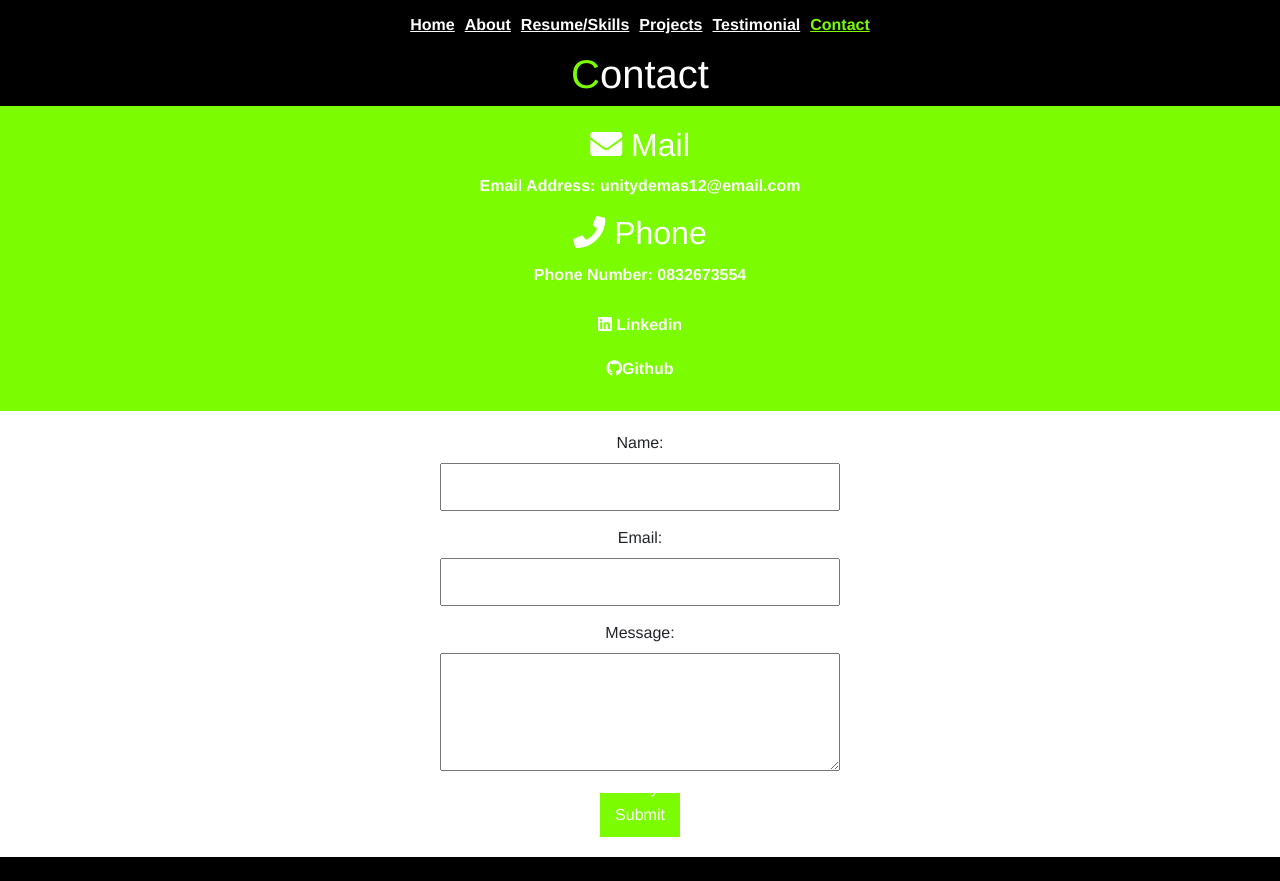
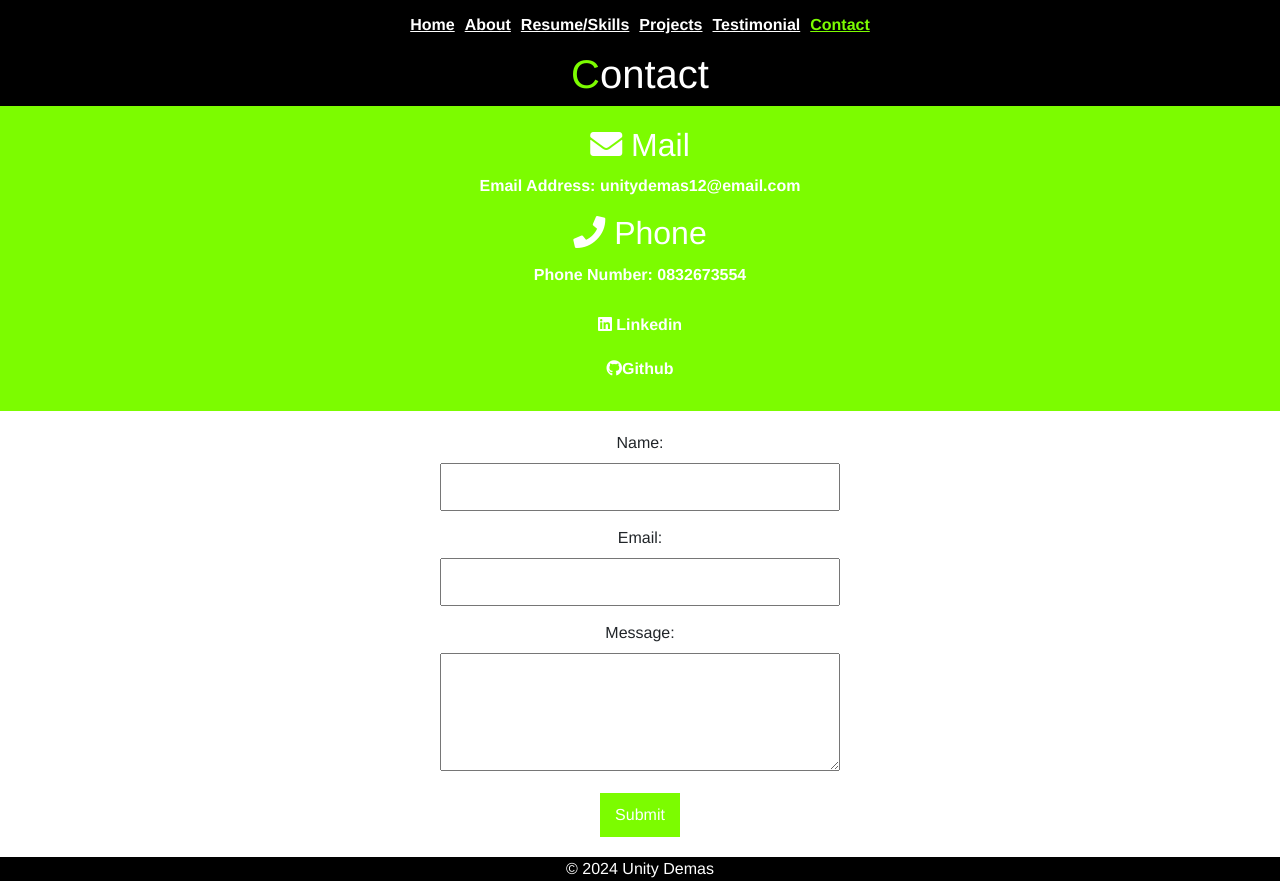
Before and after one commit to Unity-JNR/port, a Vue app: page /contact in a window 1280 px wide. Before the commit the page ends 857 px from the top, so only its background shows below. Built offline with nearby package versions, Linux system fonts and the light colour scheme.

Commit message:
took away fixed-bottom

```diff
--- a/src/components/footer.vue
+++ b/src/components/footer.vue
@@ -1,6 +1,6 @@
 <template>
 <div>
-<footer class="footer fixed-bottom">
+<footer class="footer">
 &copy {{ getdate() }} Unity Demas
 </footer>
 </div>
```
